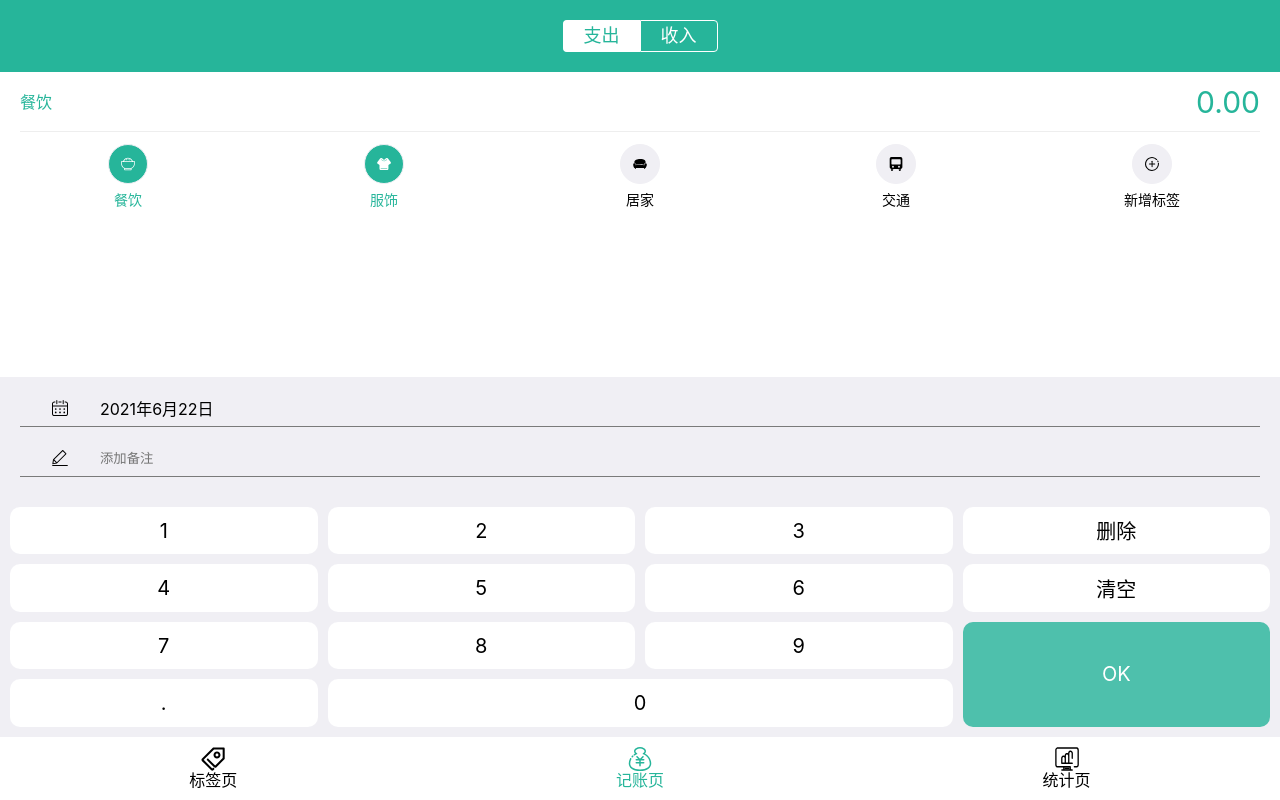
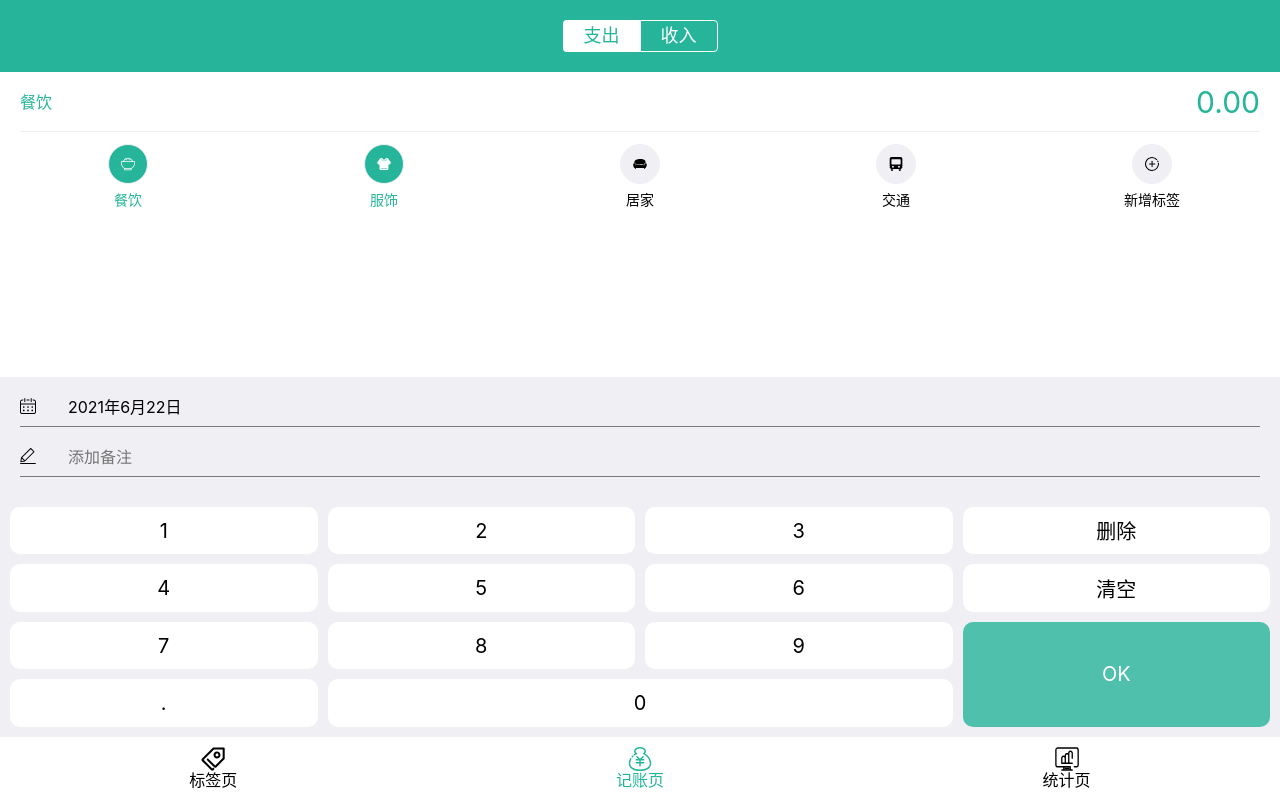
Before and after one commit to April-cl/daily-book, a React app: page /#/edit in a window 1280 px wide. Built offline with nearby package versions, Linux system fonts and the light colour scheme.

Commit message:
调整样式：记账页

```diff
--- a/src/views/Edit.tsx
+++ b/src/views/Edit.tsx
@@ -114,13 +114,20 @@ const DateSection = styled.section`
     height: 100%;
     width: 100%;
     pointer-events: none;
+    position: relative;
 
     > .icon {
-      margin: 0 2em;
+      position: absolute;
+      left: 0;
+      top: 50%;
+      transform: translateY(-50%);
     }
 
-    > span, > svg {
-      vertical-align: middle;
+    > span {
+      display: inline-block;
+      width: 100%;
+      padding-right: 3em;
+      margin-left: 3em;
     }
   }
 `;
@@ -129,13 +136,21 @@ const NotesSection = styled.section`
   margin: 0 20px 20px;
   height: 40px;
   line-height: 40px;
+  position: relative;
+  font-size: 16px;
 
   > .icon {
-    margin: 0 2em;
+    position: absolute;
+    left: 0;
+    top: 50%;
+    transform: translateY(-50%);
   }
 
-  > input, > svg {
-    vertical-align: middle;
+  > input {
+    font-size: 16px;
+    width: 100%;
+    padding-right: 3em;
+    margin-left: 3em;
   }
 `;
 const NumberPadSection = styled.section`
```
